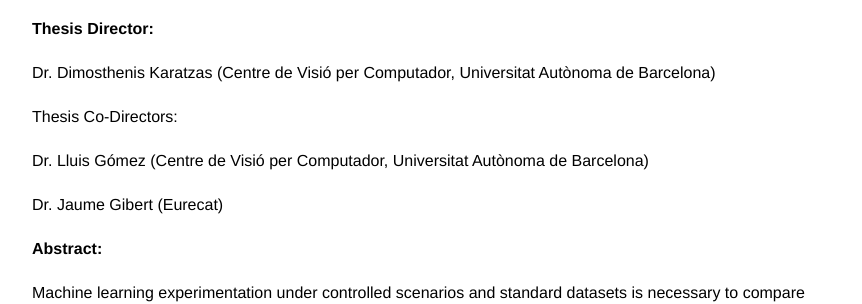
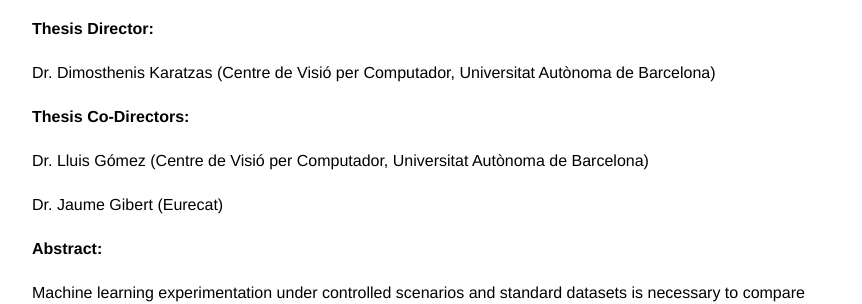
Before and after one commit to gombru/gombru.github.io, a Jekyll site: the page built from phd_thesis_defence.md, in a window 1280 px wide. Shown: the part 1376-1680 px from the top of the page, without its empty margins (208-1070 px from the left). Built offline with Jekyll 4.4.1, drawn with Linux system fonts in a browser that asks for light colours.

```diff
--- a/phd_thesis_defence.md
+++ b/phd_thesis_defence.md
@@ -32,7 +32,7 @@ Dr. Francesc Moreno (Universitat Politècnica de Cataunya, Institut de Robòtica
 
 Dr. Dimosthenis Karatzas (Centre de Visió per Computador, Universitat Autònoma de Barcelona)
 
-Thesis Co-Directors:
+**Thesis Co-Directors:**
 
 Dr. Lluis Gómez (Centre de Visió per Computador, Universitat Autònoma de Barcelona)
 
```
